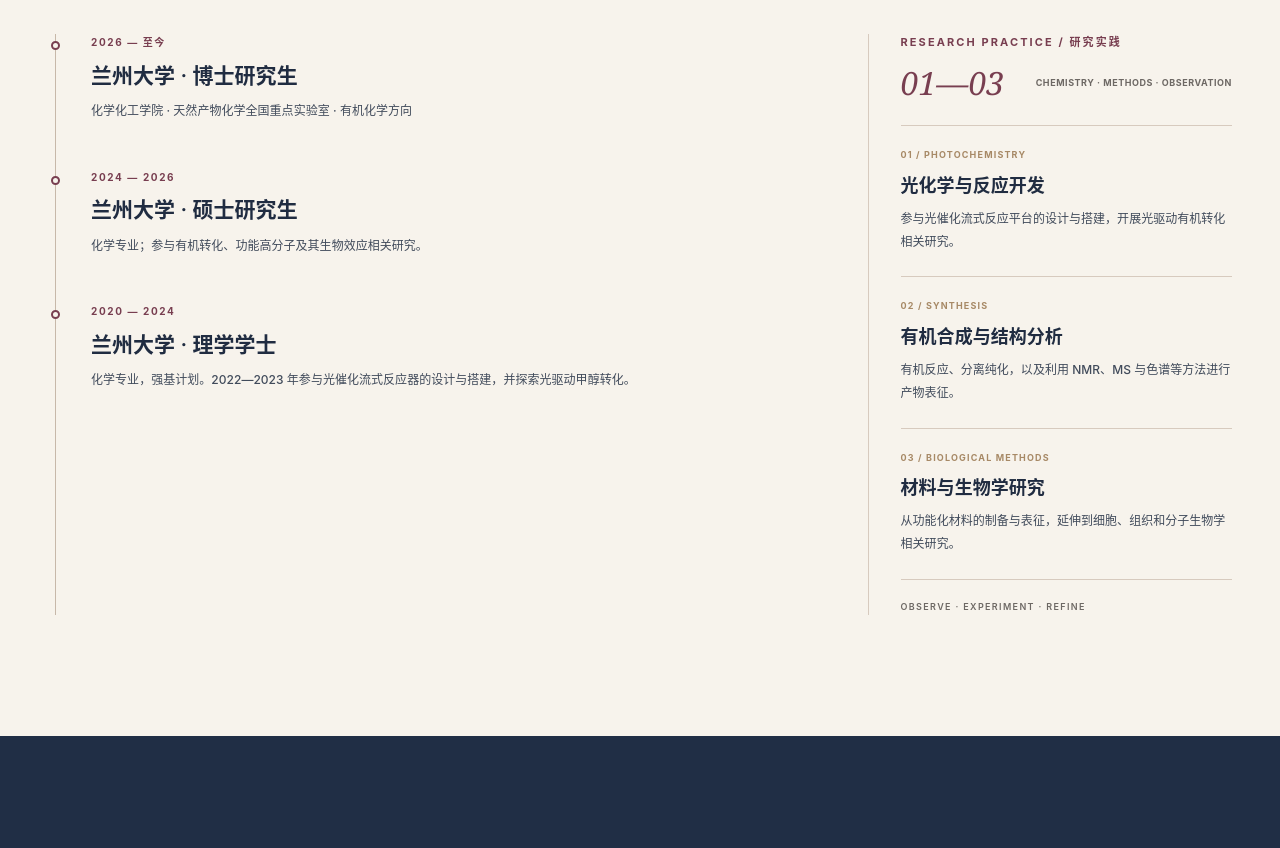
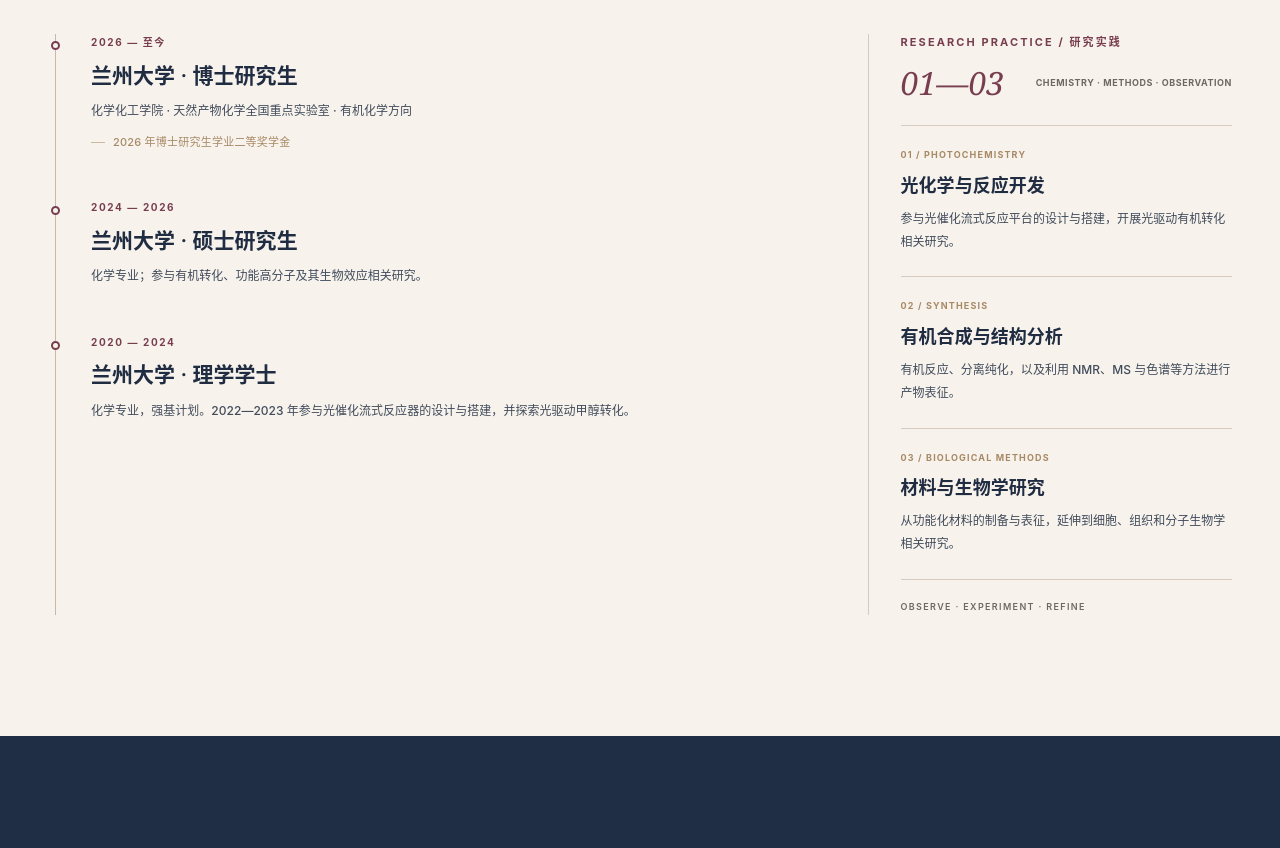
Before and after one commit to Caelumeri/Caelumeri.github.io, a plain HTML site: page index.html in a window 1280 px wide. Shown: the part 3800-4648 px from the top of the page. Drawn offline with Linux system fonts and the light colour scheme.

Commit message:
content: 博士经历加 2026 年学业二等奖学金

```diff
--- a/index.html
+++ b/index.html
@@ -174,6 +174,8 @@ button:focus-visible,a:focus-visible{outline:2px solid var(--wine);outline-offse
 .timeline-date{font-size:10px;font-weight:750;letter-spacing:.16em;color:var(--wine);margin-bottom:8px}
 .timeline-item h3{font:500 22px/1.5 var(--serif);margin:0 0 8px}
 .timeline-item p{font-size:12px;line-height:1.95;color:var(--ink2);margin:0}
+.timeline-item .timeline-honor{margin-top:9px;font-size:11px;letter-spacing:.02em;color:var(--brass);display:flex;align-items:center;gap:8px}
+.timeline-item .timeline-honor:before{content:"";width:14px;height:1px;background:var(--brass);opacity:.55;flex:none}
 .journey-aside{padding:31px 0 0 37px;border-left:1px solid var(--line)}
 .aside-title{font:italic 26px/1.3 var(--serif);margin:0 0 17px}
 .journey-aside>p{font-size:12px;line-height:2;color:var(--ink2);margin:0 0 20px}
@@ -1590,6 +1592,7 @@ L 224.3 176.3
             <div class="timeline-date" data-i18n="date1">2026 — 至今</div>
             <h3 data-i18n="degree1">兰州大学 · 博士研究生</h3>
             <p data-i18n="degree1Desc">化学化工学院 · 天然产物化学全国重点实验室 · 有机化学方向</p>
+            <p class="timeline-honor" data-i18n="degree1Honor">2026 年博士研究生学业二等奖学金</p>
           </article>
           <article class="timeline-item reveal">
             <div class="timeline-date">2024 — 2026</div>
@@ -1733,6 +1736,7 @@ L 224.3 176.3
     "date1": "2026 — 至今",
     "degree1": "兰州大学 · 博士研究生",
     "degree1Desc": "化学化工学院 · 天然产物化学全国重点实验室 · 有机化学方向",
+    "degree1Honor": "2026 年博士研究生学业二等奖学金",
     "degree2": "兰州大学 · 硕士研究生",
     "degree2Desc": "化学专业；参与有机转化、功能高分子及其生物效应相关研究。",
     "degree3": "兰州大学 · 理学学士",
@@ -1811,6 +1815,7 @@ L 224.3 176.3
     "date1": "2026 — present",
     "degree1": "Lanzhou University · PhD researcher",
     "degree1Desc": "College of Chemistry and Chemical Engineering · State Key Laboratory of Natural Product Chemistry · Organic Chemistry",
+    "degree1Honor": "2026 Doctoral Academic Scholarship (Second Class)",
     "degree2": "Lanzhou University · Master's study",
     "degree2Desc": "Chemistry, with research involving organic transformations, functional polymers, and associated biological effects.",
     "degree3": "Lanzhou University · BSc in Chemistry",
```
